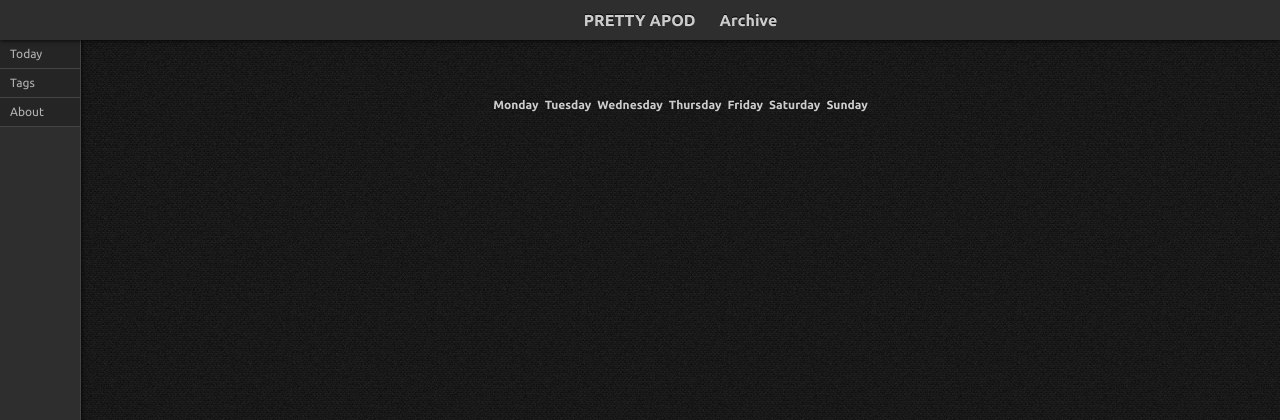
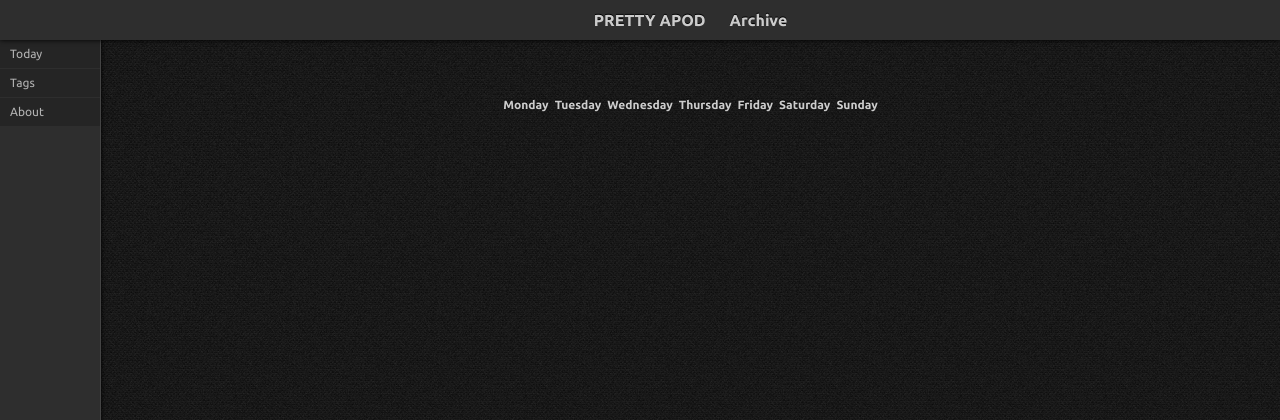
Before and after one commit to doryphores/pretty-apod, a Django app: template templates/apod/month.html in a window 1280 px wide. Shown: the top 420 px of the page. Run offline with Django 3.2, Linux system fonts and the light colour scheme; the template is opened without the code that fills it, so the values that code supplies are empty; parts of the project's set-up code (start-up, migrations or seed data) failed here and were passed over; some libraries are stand-ins or nearby versions.

Commit message:
More toolbar styling

```diff
--- a/compass/sass/_base.scss
+++ b/compass/sass/_base.scss
@@ -19,7 +19,7 @@ $base-line-height: 18px;
 
 $titlebar-height: 40px;
 $titlebar-border: 0;
-$toolbar-width: 80px;
+$toolbar-width: 100px;
 $toolbar-border: 1px;
 $panel-width: 500px;
 $viewport-padding: 20px;
--- a/compass/sass/_toolbar.scss
+++ b/compass/sass/_toolbar.scss
@@ -15,39 +15,108 @@ $menu-hover: darken($bg, 20%);
 	background: $page-bg;
 	@include box-shadow(black 0 0 5px);
 
+	// Main navigation menu
+
+	ul {
+		float: left;
+		width: 100%;
+		@include adjust-font-size-to(12px);
+		margin-bottom: 20px;
+		&:first-child{
+			border: none;
+		}
+	}
+
+	li {
+		float: left;
+		width: 100%;
+		background: rgba(0,0,0,0.2);
+		@include transition(background 0.5s);
+		margin-bottom: 1px;
+
+		&:last-child {
+			margin-bottom: 0;
+		}
+
+		a {
+			display: block;
+			color: $menu-text;
+			padding: 5px 10px;
+			@include transition(center 0.5s);
+			&:hover {
+				color: $menu-text-hover;
+				text-decoration: none;
+			}
+		}
+
+		&:hover {
+			background: rgba(0,0,0,0.8);
+		}
+
+		&.icon {
+			a {
+				min-height: 24px;
+				background-repeat: no-repeat;
+				background-position: 5px 5px;
+				padding: 8px 10px 5px 35px;
+			}
+			&.details a {
+				background-image: url(../images/details.png);
+			}
+		}
+	}
+
+	// APOD date
+
 	p.date {
 		background: rgba(0,0,0,0.1);
 		@include border-radius(2px);
-		@include box-shadow(black 0 0 2px inset);
+		@include box-shadow(black 0 0 5px inset);
 		margin: 0 5px 20px 5px;
 		padding: 5px;
 		text-align: center;
+		font-weight: bold;
+		clear: both;
+		user-select: none;
+		-moz-user-select: none;
+		-webkit-user-select: none;
 
 		span.day {
 			display: block;
-			font-size: 40px;
+			font-size: 50px;
 			line-height: 1;
-			font-weight: bold;
 			text-shadow: -1px-1px 0 black;
+			cursor: default;
 		}
 
 		span.month {
-			text-transform: capitalize;
+			margin-right: 5px;
+			text-transform: uppercase;
 		}
 	}
+
+	// APOD previous and next navigation
 
 	div.nav {
 		position: relative;
 		float: left;
 		width: 100%;
+		margin-bottom: 20px;
 		p {
 			float: left;
-			background: url(../images/next_prev.png) no-repeat 0 center;
+			width: 100%;
+			background: url(../images/next_prev.png) no-repeat center center;
 			margin: 0;
+		}
+		span.disabled {
+			float: left;
+			width: $toolbar-width / 2;
+			height: 40px;
+			background: rgba(red($page-bg),green($page-bg),blue($page-bg),0.9);
 		}
 		a {
 			float: left;
-			width: 40px;
+			width: $toolbar-width / 2;
 			height: 40px;
 			text-decoration: none;
 			background: rgba(red($page-bg),green($page-bg),blue($page-bg),0.5);
@@ -102,30 +171,4 @@ $menu-hover: darken($bg, 20%);
 			}
 		}
 	}
-
-	ul {
-		width: 100%;
-		@include adjust-font-size-to(12px);
-		margin-bottom: 20px;
-		border-top: 1px solid $border;
-		&:first-child{
-			border: none;
-		}
-	}
-
-	li {
-		a {
-			display: block;
-			color: $menu-text;
-			padding: 5px 10px;
-			border-bottom: 1px solid $border;
-			@include transition(all 0.5s);
-			background: rgba(0,0,0,0.2);
-			&:hover {
-				color: $menu-text-hover;
-				background: rgba(0,0,0,0.8);
-				text-decoration: none;
-			}
-		}
-	}
 }
```
Also changed, not shown: templates/apod/image.html (+13 -10 lines), public/assets/css/screen.css, public/assets/images/details.png (added).
